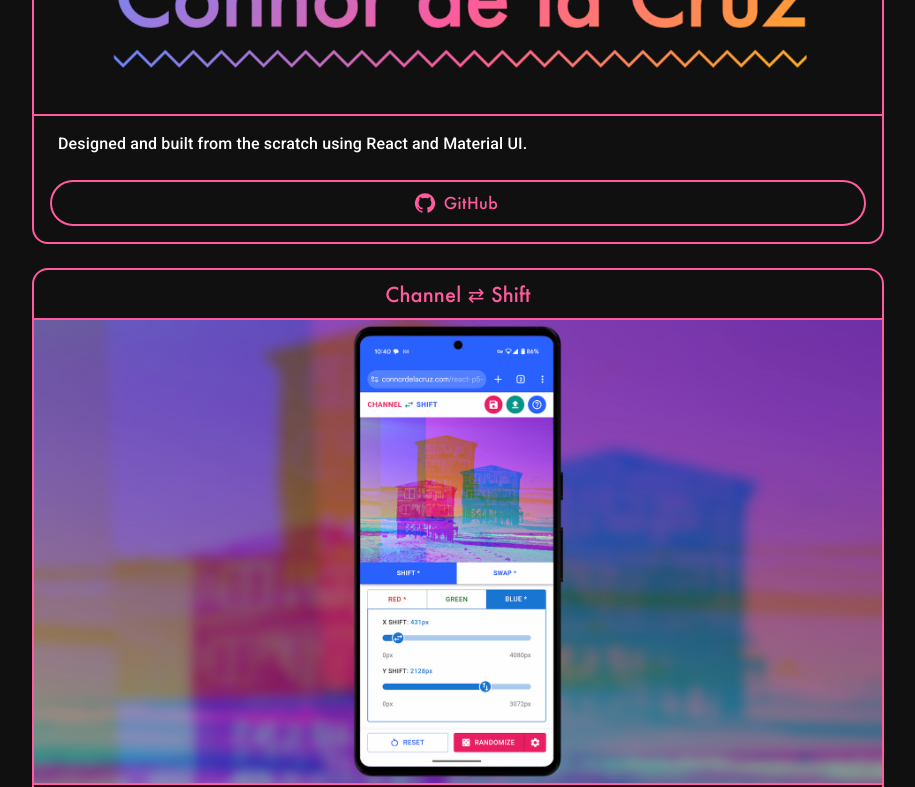
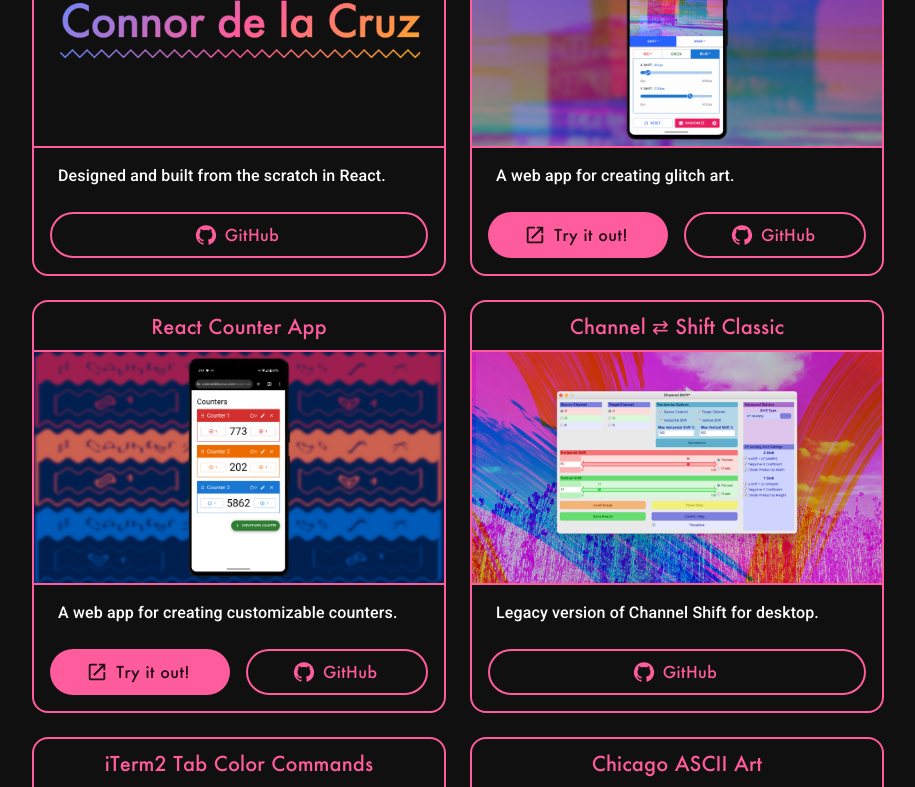
Before and after one commit to connordelacruz/connordelacruz.github.io, a React (Vite) app: page / in a window 1280 px wide. Shown: the part 900-1687 px from the top of the page, without its empty margins (182-1097 px from the left). Built offline with nearby package versions, Linux system fonts and the light colour scheme.

Commit message:
simplified project descriptions a bit

```diff
--- a/src/components/ProjectsSection.jsx
+++ b/src/components/ProjectsSection.jsx
@@ -19,9 +19,9 @@ const projects = [
       // Doesn't need as much vertical space
       xs: 200,
       sm: 200,
-      md: 200,
+      // md: 200,
     },
-    body: 'Designed and built from the scratch using React and Material UI.',
+    body: 'Designed and built from the scratch in React.',
     skills: 'JavaScript, React, Material UI, Node.js',
     smallButtonsContent: [
       {
@@ -30,11 +30,12 @@ const projects = [
         startIcon: <GitHub/>
       }
     ],
+    gridSize: 6,
   },
   {
     title: "Channel ⇄ Shift",
     imgSrc: "images/projects/channel-shift.png",
-    body: 'A web app for creating "glitch art" by shifting and swapping an image\'s RGB color channels, with a simple and intuitive UI designed to be easily accessible for anyone to use. Built with React, Material UI, and P5.js.',
+    body: 'A web app for creating glitch art.',
     skills: 'JavaScript, React, P5.js, Material UI, Node.js',
     bigButtonContent: {
       text: 'Try it out!',
@@ -55,11 +56,12 @@ const projects = [
         md: 'row'
       },
     },
+    gridSize: 6,
   },
   {
     title: "React Counter App",
     imgSrc: "images/projects/react-counter.png",
-    body: 'A simple web app for creating counters with highly customizable properties, data persistence, and click-and-drag support. Developed with React and Material UI.',
+    body: 'A web app for creating customizable counters.',
     skills: 'JavaScript, React, Material UI, Node.js',
     bigButtonContent: {
       text: 'Try it out!',
@@ -89,7 +91,7 @@ const projects = [
       // Doesn't need as much vertical space when full width
       sm: 350,
     },
-    body: 'An older version of the Channel Shift tool created with Processing. Includes some experimental features that haven\'t been ported to the web app yet.',
+    body: 'Legacy version of Channel Shift for desktop.',
     skills: 'Java, Processing',
     smallButtonsContent: [
       {
```
